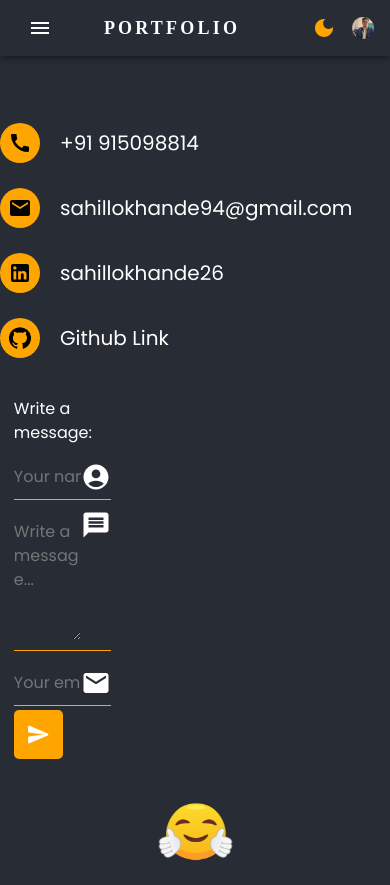
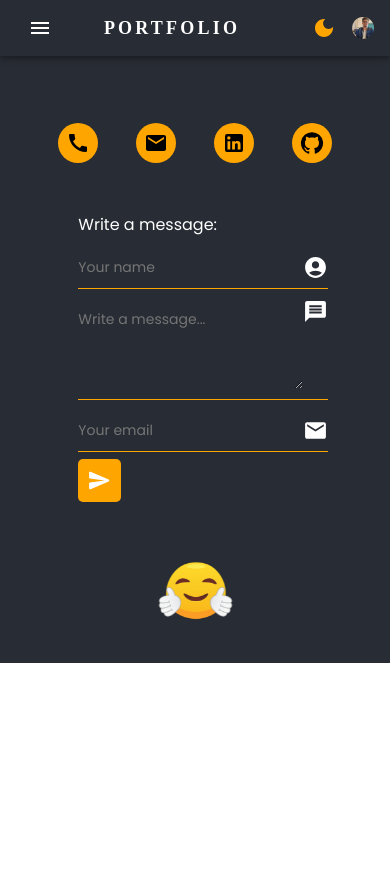
Before and after one commit to Sahil26299/my-portfolio1, a React (Create React App) app: page /contact in a window 390 px wide. After the commit the page ends 844 px from the top, so only its background shows below. Built offline with nearby package versions, Linux system fonts and the light colour scheme.

Commit message:
Services everything done, Review the code and remove unnecessary and white patch at the bottom

```diff
--- a/src/App.js
+++ b/src/App.js
@@ -9,7 +9,7 @@ import { ColorSchema } from './Utils/Context/ColorThemes';
 export default function App() {
   const Colors = React.useContext(ColorSchema);
   return (
-    <div style={{backgroundColor:Colors.newVar.BGColor}} >
+    <div style={{backgroundColor:Colors.newVar.BGColor, height:'100%'}} >
       <ProSidebarProvider>
         <BrowserRouter>
           <ResponsiveAppBar />
--- a/src/Components/Commons/ContactDetails/ContactDetails.css
+++ b/src/Components/Commons/ContactDetails/ContactDetails.css
@@ -1,10 +1,11 @@
-.ContactWrapper{
+.ContactWrapper {
     width: 100%;
 }
-.CallMeIcon{
+
+.CallMeIcon {
     font-size: 20px;
     background-color: orange;
-    height:40px;
+    height: 40px;
     width: 40px;
     display: flex;
     align-items: center;
@@ -13,20 +14,21 @@
     color: #000;
     transition: background-color 0.25s ease-in-out;
 }
-.CallMeIcon:hover{
+
+.CallMeIcon:hover {
     color: #fff;
     background-color: rgba(255, 166, 0, 0);
     border: 2px solid orange;
 }
-.CallMeText{
+
+.MailMeText {
     font-family: 'Poppins', sans-serif;
     font-size: 20px;
 }
-.MailMeText{
-    font-family: 'Poppins', sans-serif;
-    font-size: 20px;
-}
-#email, #name, #message{
+
+#email,
+#name,
+#message {
     background-color: transparent;
     outline: none;
     border: none;
@@ -37,7 +39,8 @@
     width: 80%;
     /* width: 10vw; */
 }
-#message{
+
+#message {
     background-color: transparent;
     outline: none;
     border: none;
@@ -50,51 +53,115 @@
     text-align: left;
 
 }
-#emailInputdiv{
+
+#emailInputdiv {
     border-bottom: 1px solid;
-    width: 25vw;
+    width: 350px;
     display: flex;
     flex-direction: row;
     align-items: center;
     justify-content: space-between;
     margin-top: 10px;
 }
-#messageInputdiv{
+
+#messageInputdiv {
     border-bottom: 1px solid;
-    width: 25vw;
+    width: 350px;
     display: flex;
     flex-direction: row;
     align-items: flex-start;
     justify-content: space-between;
     margin-top: 10px;
 }
-#emailLabel{
+
+#emailLabel {
     font-family: 'Poppins', sans-serif;
     font-size: 16px;
 }
-#sendIcon{
+
+#sendIcon {
     font-size: 25px;
 }
-.CommonClass{
+
+.CommonClass {
     display: flex;
     flex-direction: row;
     align-items: center;
     margin-top: 25px;
 }
-.SmileyEndImage{
-    height:75px;
-    width:75px;
+
+.SmileyEndImage {
+    height: 75px;
+    width: 75px;
     object-fit: contain;
-    transform: translate(0px,-10px);
+    transform: translate(0px, -10px);
     animation-name: smiley_end;
     animation-duration: 2s;
     animation-direction: alternate;
     animation-iteration-count: infinite;
 }
-@keyframes smiley_end{
-    from {transform: translate(0px,-10px);}
-    to{transform: translate(0px,10px);}
+
+@keyframes smiley_end {
+    from {
+        transform: translate(0px, -10px);
+    }
+
+    to {
+        transform: translate(0px, 10px);
+    }
 }
-.ContactDetailsAndForm{
+
+.ContactDetailsAndForm {
     padding-top: 5vh;
 }
+.ContactDetails{
+    display: flex;
+    flex-direction: column;
+}
+
+@media only screen and (max-width:1000px) {
+    #message {
+        min-height: 80px;
+        font-size: 14px;
+    }
+    #email, #name {
+        font-size: 14px;
+    }
+    .CallMeIcon {
+        height: 30px;
+        width: 30px;
+    }
+    .MailMeText {
+        font-size: 16px;
+    }
+    #emailInputdiv {
+        width: 250px;
+    }
+
+    #messageInputdiv {
+        width: 250px;
+    }
+}
+
+@media only screen and (max-width:600px){
+    .ContactDetails{
+        display: flex;
+        flex-direction: row;
+        width: 350px;
+        justify-content: space-evenly;
+        /* margin:25px 0px; */
+    }
+    .MailMeText{
+        display: none;
+
+    }
+    .CallMeIcon {
+        height: 40px;
+        width: 40px;
+    }
+}
+@media only screen and (max-width:350px){
+    .ContactDetails{
+        width: 250px;
+    }
+}
--- a/src/Components/Commons/ContactDetails/ContactDetails.js
+++ b/src/Components/Commons/ContactDetails/ContactDetails.js
@@ -19,6 +19,24 @@ export default function ContactDetails() {
     const [Email, setEmail] = useState('')
     const [EmailError, setEmailError] = useState(null);
     const [showLoader, setshowLoader] = useState(false);
+
+    const [screenDimensions, setScreenDimensions] = React.useState({
+        width: window.innerWidth,
+        height: window.innerHeight
+    });
+
+    React.useEffect(() => {
+        function handleResize() {
+            setScreenDimensions({
+                width: window.innerWidth,
+                height: window.innerHeight
+            });
+        }
+
+        window.addEventListener('resize', handleResize);
+
+        return () => window.removeEventListener('resize', handleResize);
+    }, []);
 
     const ValidateMessage = (msg) => {
         if (msg) {
@@ -99,10 +117,10 @@ export default function ContactDetails() {
 
     const OnSendClick = (e) => {
         e.preventDefault();
-        if(ValidateEmail(Email) && ValidateName(Name) && ValidateMessage(message)){
+        if (ValidateEmail(Email) && ValidateName(Name) && ValidateMessage(message)) {
             sendEmail(e)
         }
-        else{
+        else {
             ValidateName(Name)
             ValidateMessage(message)
         }
@@ -132,37 +150,37 @@ export default function ContactDetails() {
     return (
         <div id='Contact_ID' style={{ backgroundColor: Colors.newVar.BGColor }} >
             <Box className='ContactWrapper'  >
-                <Grid className='ContactDetailsAndForm' container spacing={4}>
-                    <Grid display={'flex'} alignItems={'center'} flexDirection={'column'} item lg={6} sm={12}>
-                        <div>
+                <Grid className='ContactDetailsAndForm' container spacing={2} alignItems={'center'} direction={ screenDimensions.width<600 ? 'column' : 'row'} >
+                    <Grid display={'flex'} sx={{width:'45%'}} alignItems={'center'} flexDirection={'column'} item lg={6} md={6} sm={6} xs={12}>
+                        <div className='ContactDetails' >
                             <div className='CommonClass' >
                                 <a href="" className={'CallMeIcon'}>
-                                    <Call className='CallIcon' />
+                                    <Call className='CallIcon' style={{fontSize:(screenDimensions.width<1000&&screenDimensions.width>600) && 20}} />
                                 </a>
-                                <span style={{ color: Colors.newVar.TXTColor, marginLeft: 20 }} className={'CallMeText'} >+91 915098814</span>
+                                <span style={{ color: Colors.newVar.TXTColor, marginLeft: 20 }} className={'MailMeText'} >+91 915098814</span>
                             </div>
                             <div className='CommonClass' >
                                 <a href="mailto:sahillokhande94@gmail.com" className={'CallMeIcon'}>
-                                    <Mail className='MailIcon' />
+                                    <Mail className='MailIcon' style={{fontSize:(screenDimensions.width<1000&&screenDimensions.width>600) && 20}} />
                                 </a>
                                 <span style={{ color: Colors.newVar.TXTColor, marginLeft: 20 }} className={'MailMeText'} >sahillokhande94@gmail.com</span>
                             </div>
                             <div className='CommonClass' >
                                 <a href="https://www.linkedin.com/in/sahillokhande26" target={'_blank'} className={'CallMeIcon'}>
-                                    <LinkedIn className='MailIcon' />
+                                    <LinkedIn className='MailIcon' style={{fontSize:(screenDimensions.width<1000&&screenDimensions.width>600) && 20}} />
                                 </a>
                                 <span style={{ color: Colors.newVar.TXTColor, marginLeft: 20 }} className={'MailMeText'} >sahillokhande26</span>
                             </div>
                             <div className='CommonClass' >
                                 <a href="https://github.com/Sahil26299" target={'_blank'} className={'CallMeIcon'}>
-                                    <GitHub className='MailIcon' />
+                                    <GitHub className='MailIcon' style={{fontSize:(screenDimensions.width<1000&&screenDimensions.width>600) && 20}} />
                                 </a>
                                 <span style={{ color: Colors.newVar.TXTColor, marginLeft: 20 }} className={'MailMeText'} >Github Link</span>
                             </div>
                         </div>
                     </Grid>
-                    <Grid display={'flex'} alignItems={'center'} flexDirection={'column'} item lg={6} sm={12} >
-                        <div style={{ marginTop: '5%', paddingBottom: '5%', marginLeft: '10%' }} >
+                    <Grid display={'flex'} sx={{width:'45%'}} alignItems={'center'} flexDirection={'column'} item lg={6} md={6} sm={6} xs={12} >
+                        <div style={{ marginTop:screenDimensions.width<600 ? '20%' : '5%', paddingBottom: '5%', marginLeft: '10%', marginBottom:screenDimensions.width<600 && '20%' }} >
                             <form action="" ref={form} onSubmit={OnSendClick}>
                                 <label htmlFor="name" id='emailLabel' style={{ color: Colors.newVar.TXTColor }} >Write a message:</label>
                                 <div id={'emailInputdiv'} style={{ borderBottomColor: NameError != null ? 'red' : 'orange' }}>
@@ -170,14 +188,14 @@ export default function ContactDetails() {
                                         ValidateName(text.target.value)
                                         setName(text.target.value)
                                     }} />
-                                    <AccountCircle style={{ color: NameError != null ? 'red' : Colors.newVar.TXTColor, fontSize: 30 }} />
+                                    <AccountCircle style={{ color: NameError != null ? 'red' : Colors.newVar.TXTColor, fontSize:screenDimensions.width<1000 ? 25 : 30 }} />
                                 </div>
                                 <div id={'messageInputdiv'} style={{ borderBottomColor: messageError != null ? 'red' : 'orange' }} >
-                                    <textarea id='message' name='message' placeholder='Write a message...' maxLength={500} style={{ color: Colors.newVar.TXTColor }} rows={5} cols={6} onChange={(text) => {
+                                    <textarea id='message' name='message' placeholder='Write a message...' maxLength={500} style={{ color: Colors.newVar.TXTColor }} rows={screenDimensions.width<1000 ? 3 : 5} cols={6} onChange={(text) => {
                                         ValidateMessage(text.target.value);
                                         setmessage(text.target.value)
                                     }} />
-                                    <Message style={{ color: messageError != null ? 'red' : Colors.newVar.TXTColor, fontSize: 30 }} />
+                                    <Message style={{ color: messageError != null ? 'red' : Colors.newVar.TXTColor, fontSize: screenDimensions.width<1000 ? 25 : 30 }} />
                                 </div>
                                 <div id={'emailInputdiv'} style={{ borderBottomColor: EmailError != null ? 'red' : 'orange' }}>
                                     <input type={'email'} id={'email'} name={'reply_to'} style={{ color: Colors.newVar.TXTColor }} maxLength={256} placeholder={'Your email'} onChange={(text) => {
@@ -188,21 +206,21 @@ export default function ContactDetails() {
                                     }} />
                                     {EmailError != null ?
                                         <Error style={{ color: 'red', fontSize: 30 }} className={'EmailErrorIcon animate__animated animate__shakeX animate__fast'} /> :
-                                        <Mail style={{ color: Colors.newVar.TXTColor, fontSize: 30 }} />}
+                                        <Mail style={{ color: Colors.newVar.TXTColor, fontSize: screenDimensions.width<1000 ? 25 : 30 }} />}
                                 </div>
                                 {showLoader ?
                                     <Comment
                                         visible={true}
-                                        height="70"
-                                        width="70"
+                                        height={screenDimensions.width<1000 ? "50" : "70"}
+                                        width={screenDimensions.width<1000 ? "50" : "70"}
                                         ariaLabel="comment-loading"
                                         wrapperStyle={{}}
                                         wrapperClass="comment-wrapper"
                                         color="#fff"
                                         backgroundColor="orange"
                                     /> :
-                                    <button type="submit" style={{ color: Colors.newVar.TXTColor, backgroundColor: 'orange', borderColor: 'transparent', padding: 10, borderRadius: 5, marginTop: '3%' }} >
-                                        <SendRounded id={'sendIcon'} />
+                                    <button type="submit" style={{ color: Colors.newVar.TXTColor, backgroundColor: 'orange', borderColor: 'transparent', padding: 7, borderRadius: 5, marginTop: '3%', display:'flex', alignItems:'center', justifyContent:'center' }} >
+                                        <SendRounded id={'sendIcon'} style={{fontSize:screenDimensions.width<1000 ? 25 : 30}} />
                                     </button>}
                             </form>
                         </div>
```
